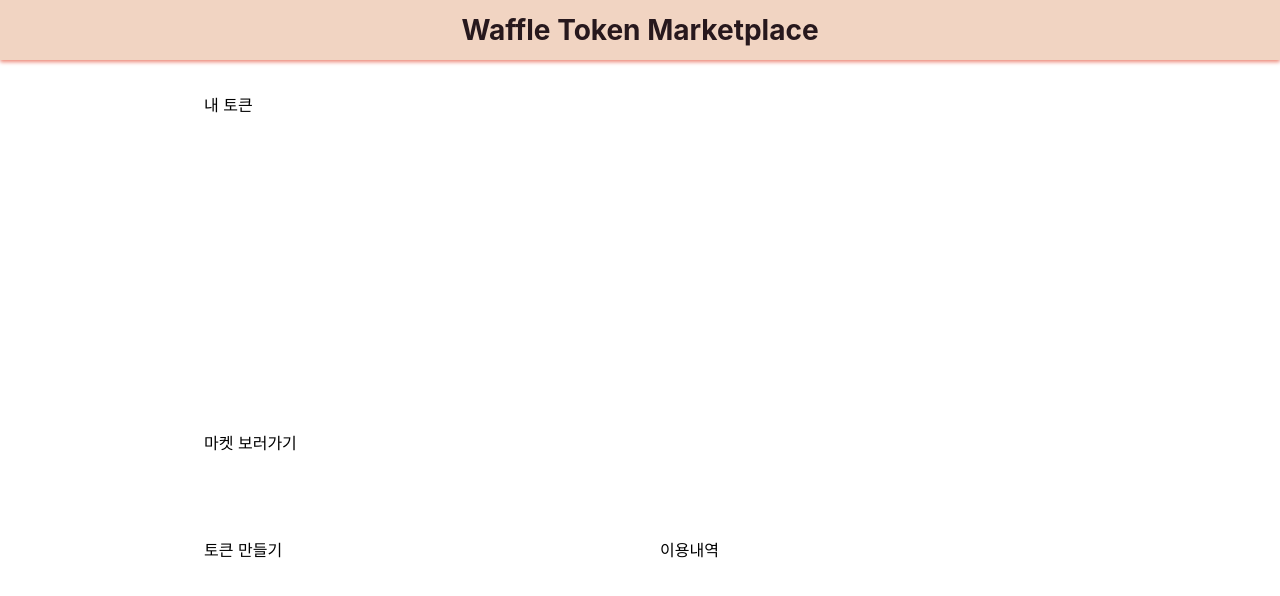
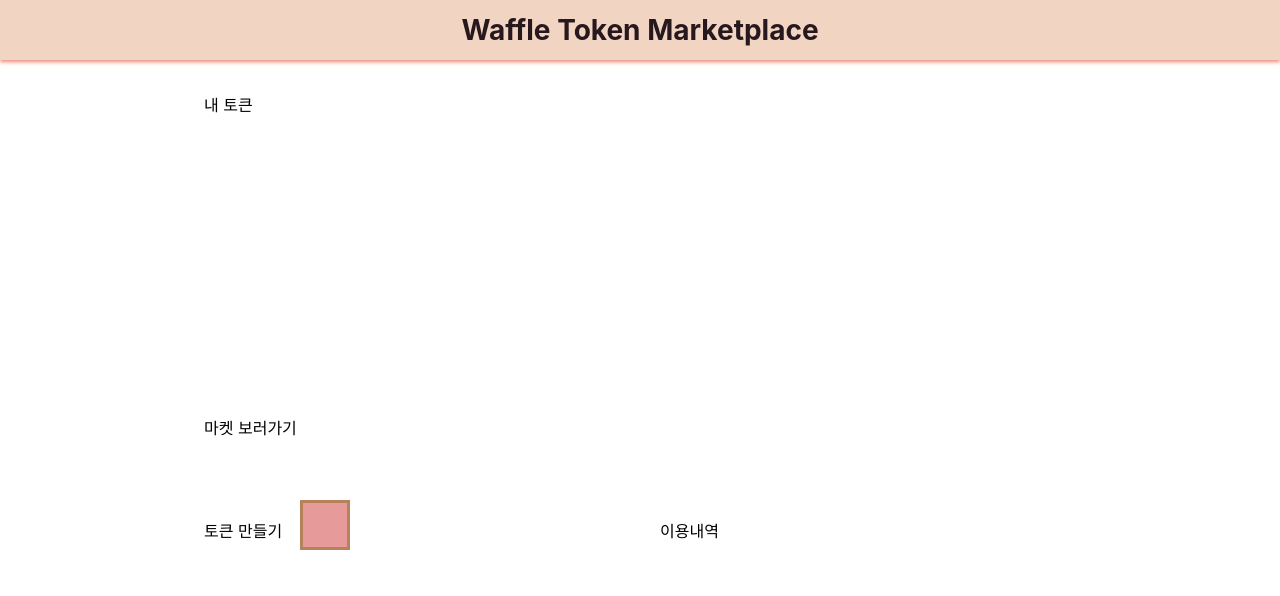
Before and after one commit to wafflestudio/smart-contract, a Next.js app in the folder marketplace_front/: page / in a window 1280 px wide. Shown: the top 596 px of the page. Built offline with nearby package versions, Linux system fonts and the light colour scheme.

Commit message:
feature/modal structure

```diff
--- /dev/null
+++ b/marketplace_front/components/modals/BuyModal.tsx
@@ -0,0 +1,37 @@
+import Modal from 'react-modal';
+import styles from './modal.module.scss';
+import { useState } from 'react';
+
+export const BuyModal = () => {
+  const [isCreateModalOpen, setCreateModalOpen] = useState<boolean>(false);
+  return (
+    <div>
+      <button className={styles.modalButton} onClick={() => setCreateModalOpen(true)}></button>
+      <Modal
+        isOpen={isCreateModalOpen}
+        style={{
+          content: {
+            width: 700,
+            height: 400,
+            margin: 'auto',
+            border: '5px solid #b58259',
+            background: 'bisque',
+            overflow: 'auto',
+            WebkitOverflowScrolling: 'touch',
+            borderRadius: '10px',
+            padding: '20px',
+          },
+        }}
+        onRequestClose={() => {
+          setCreateModalOpen(false);
+        }}
+      >
+        구매할 토큰 정보: 춘식이
+        <br />
+        토큰 판매자 address: <br />
+        가격:
+        <br /> <button className={styles.smallButton}>↵</button>
+      </Modal>
+    </div>
+  );
+};
--- /dev/null
+++ b/marketplace_front/components/modals/SellModal.tsx
@@ -0,0 +1,8 @@
+import Modal from 'react-modal';
+import styles from './modal.module.scss';
+import { useState } from 'react';
+
+export const SellModal = () => {
+  const [isCreateModalOpen, setCreateModalOpen] = useState<boolean>(false);
+  return <div>test</div>;
+};
--- /dev/null
+++ b/marketplace_front/components/modals/index.ts
@@ -0,0 +1,2 @@
+export * from './BuyModal';
+export * from './SellModal';
--- /dev/null
+++ b/marketplace_front/components/modals/modal.module.scss
@@ -0,0 +1,22 @@
+.modalButton {
+  // cursor: pointer;
+  height: 50px;
+  width: 50px;
+  position: absolute;
+  left: 300px;
+  top: 500px;
+  background-color: rgb(230, 154, 154);
+  border: 3px solid #b58259;
+}
+
+.smallButton {
+  cursor: pointer;
+  border-radius: 10%;
+  height: 30px;
+  width: 30px;
+  position: absolute;
+  right: 10px;
+  bottom: 10px;
+  background-color: burlywood;
+  border: 3px solid #b58259;
+}
--- a/marketplace_front/components/pages/home/home.tsx
+++ b/marketplace_front/components/pages/home/home.tsx
@@ -1,15 +1,17 @@
 import { HomeTransferHistory, MarketBanner } from '../../organisms';
 import { Layout, HomeTokenList, CreateToken } from '../../templates';
-
+import { BuyModal, SellModal } from '../../modals';
 import styles from './home.module.scss';
 
 export const Home = () => {
+  // const [isCreateModalOpen, setCreateModalOpen] = useState<boolean>(false);
   return (
     <Layout className={styles.wrapper}>
       <HomeTokenList className={styles.tokenList} />
       <MarketBanner className={styles.goMarket} />
       <CreateToken />
       <HomeTransferHistory />
+      <BuyModal />
     </Layout>
   );
 };
--- a/marketplace_front/package.json
+++ b/marketplace_front/package.json
@@ -13,6 +13,7 @@
     "next": "12.0.7",
     "react": "17.0.2",
     "react-dom": "17.0.2",
+    "react-modal": "^3.14.4",
     "sass": "^1.45.2"
   },
   "devDependencies": {
```
